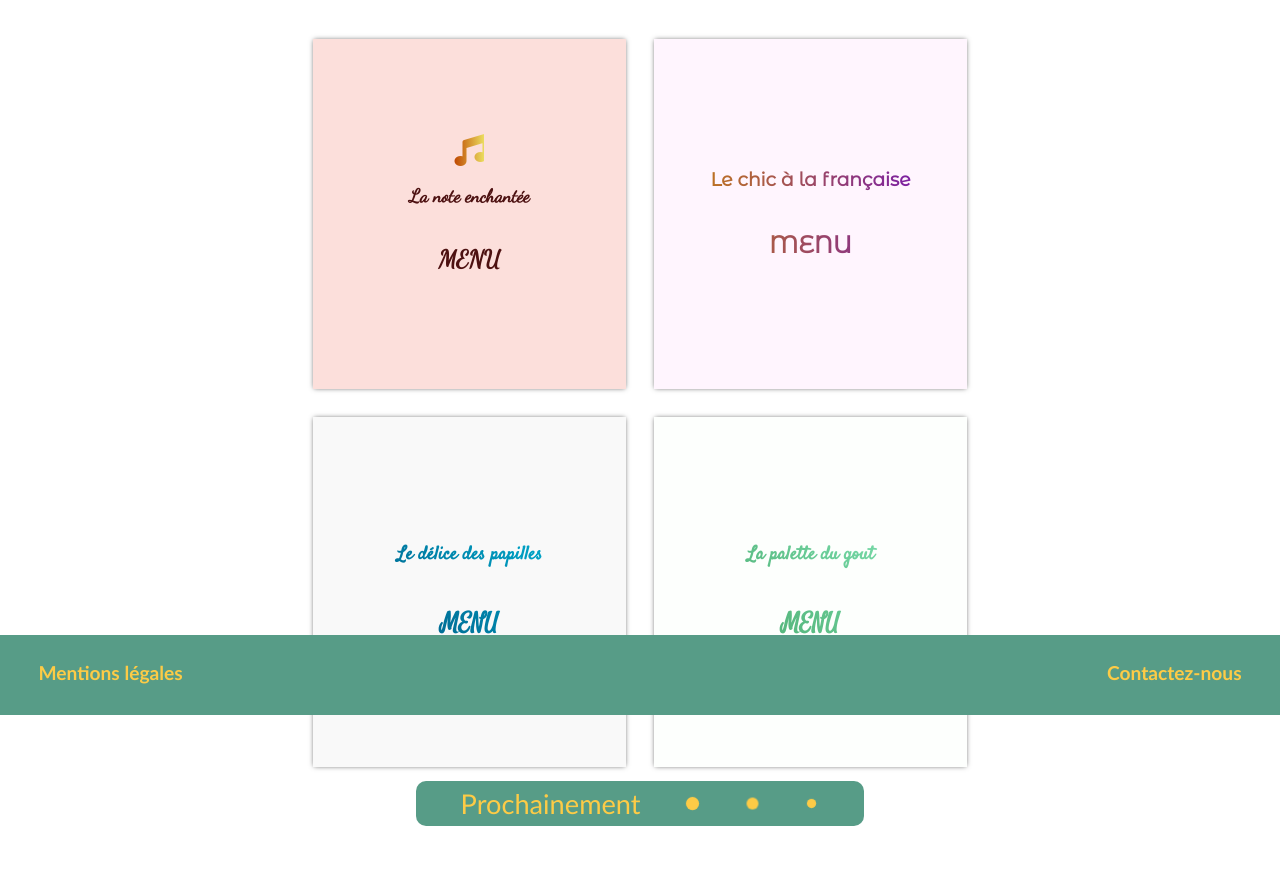
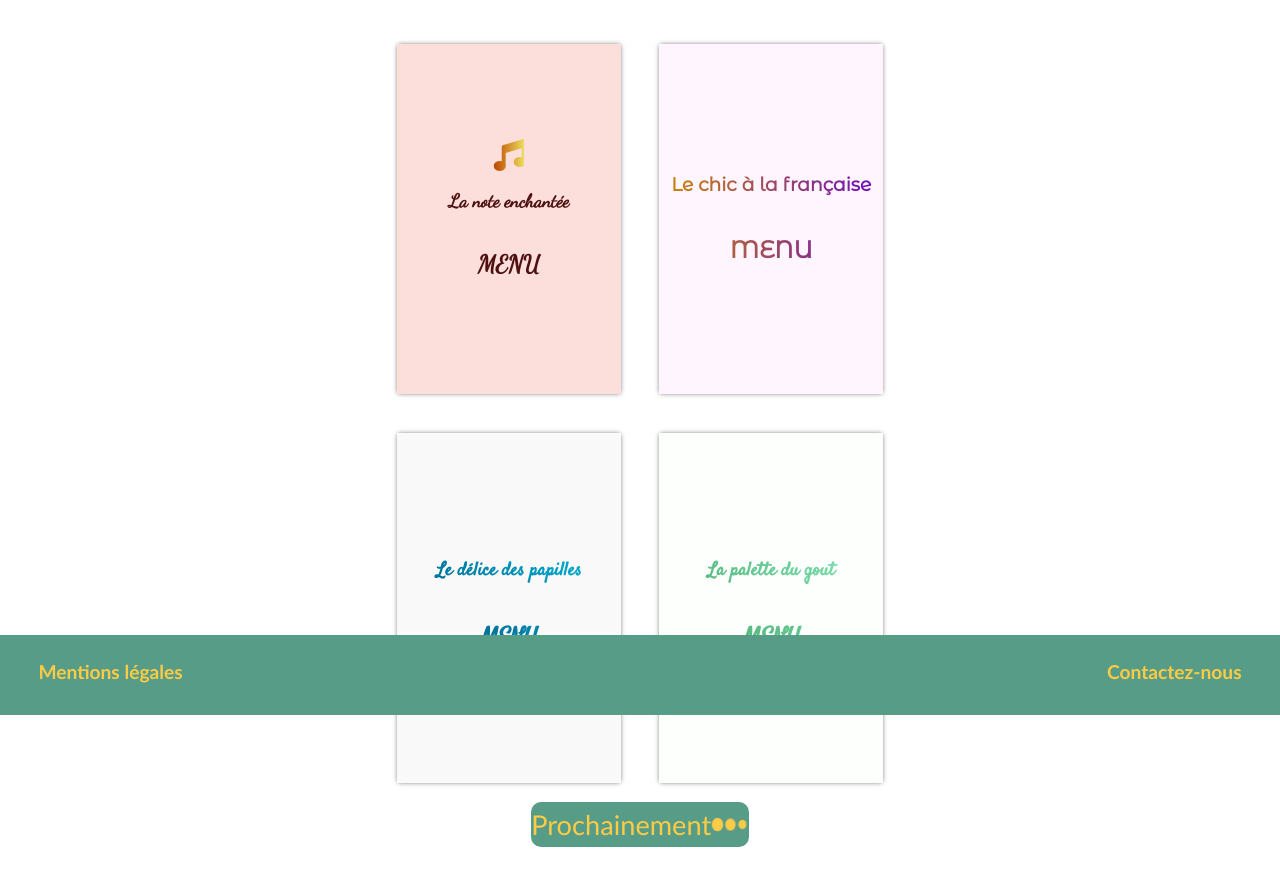
Before and after one commit to Shipperino/Shipperino.github.io, a website: page index.html in a window 1280 px wide. Shown: the part 85-970 px from the top of the page. Drawn offline with Linux system fonts and the light colour scheme.

Commit message:
Commitpostsoutenance2

```diff
--- a/sass/Accueil/_accueil.scss
+++ b/sass/Accueil/_accueil.scss
@@ -16,16 +16,16 @@ $anim-delay: $anim-dur / 5;
          flex-wrap: wrap;
          text-align: center;
          justify-content: center;
-         width: 73%;
+         width: 50%;
          margin: auto;
 
         &__accueil
             {
                 text-decoration: none;
                 overflow: hidden;
-                width: 33.5%;
+                width: 17.5vw;
                 height: 350px;
-                margin: 1.5%;
+                margin: 3%;
                 box-shadow: $border-shadow;
                 transition: 350ms;
 
@@ -153,7 +153,7 @@ $anim-dur: 1000ms;
     background-color: $bgcolor;
     color: $h1color;
     border-radius: 10px;
-    width: 35%;
+    width: 17%;
     align-items: center;
                 &__dot
                 {
```
Also changed, not shown: css/style.css.
